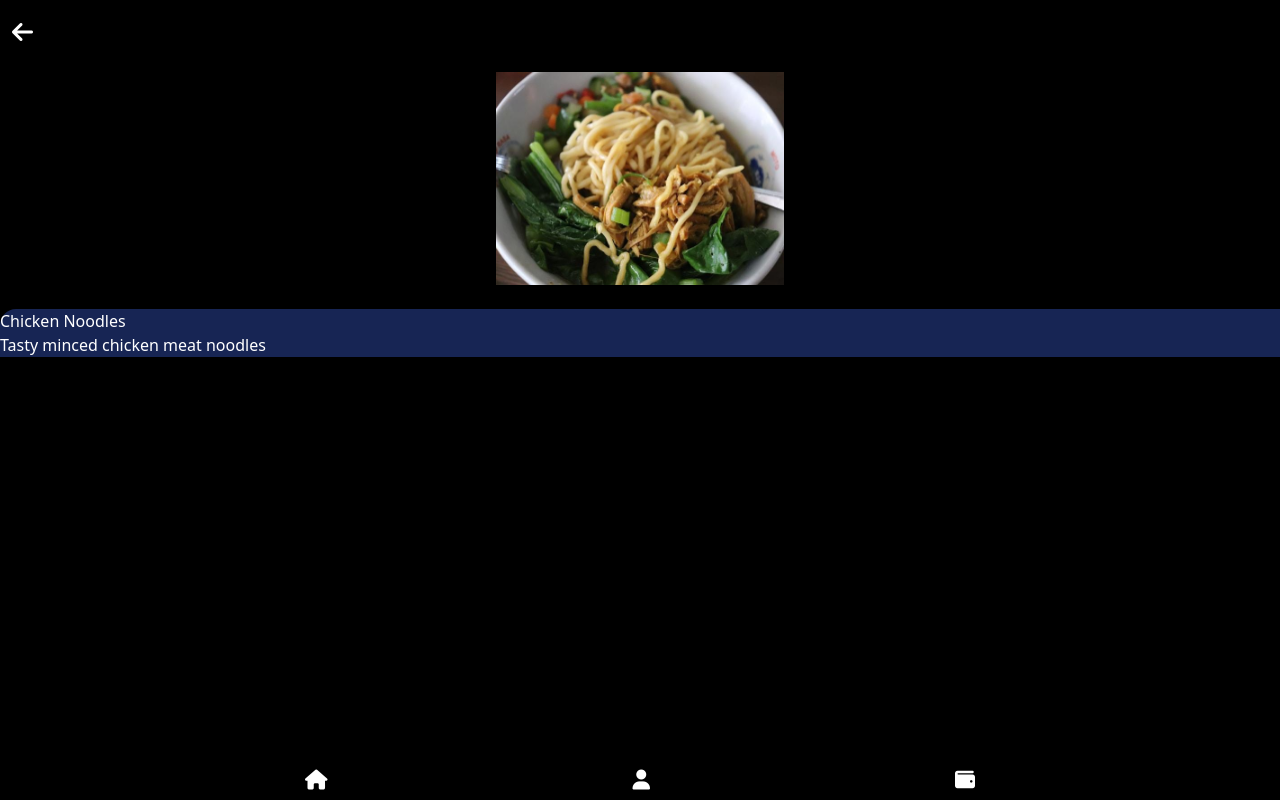
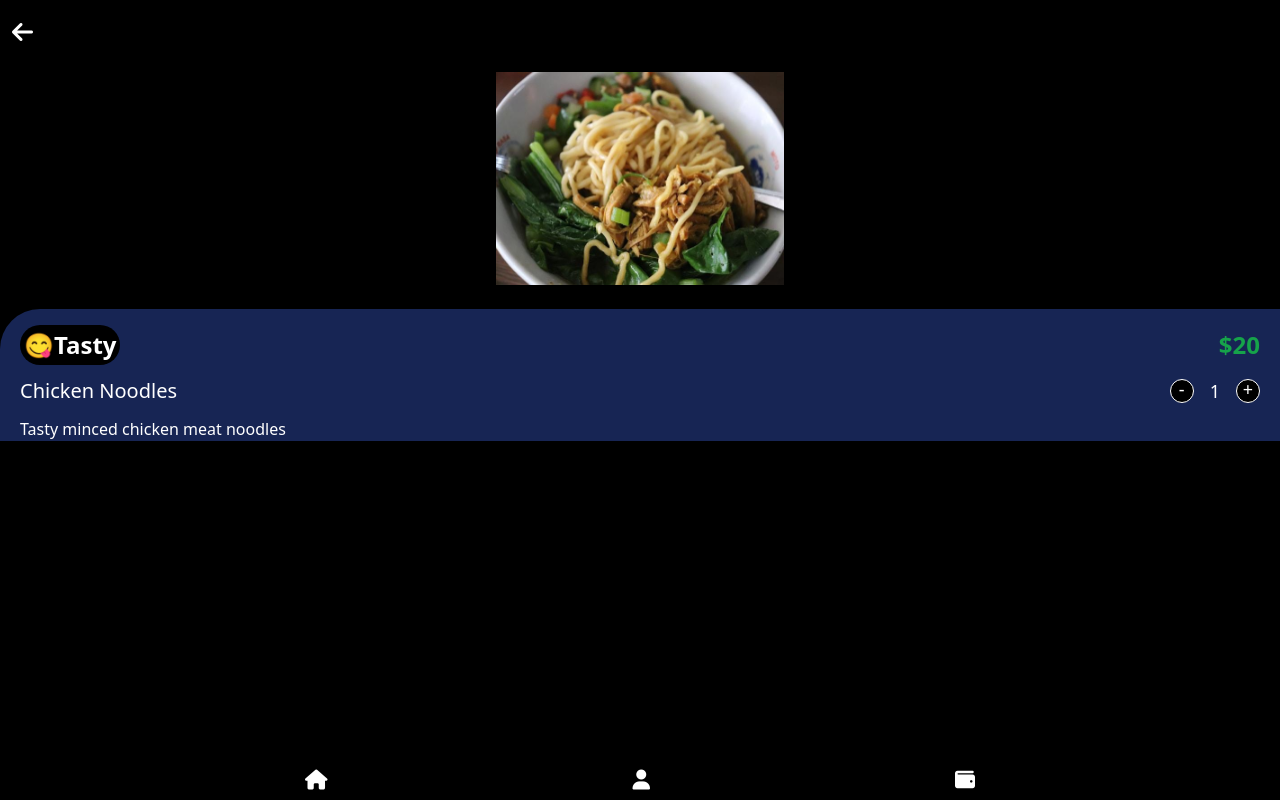
Before and after one commit to mA4rK0/portfolio-Order-Food-App, a React (Vite) app: page /menu/1 in a window 1280 px wide. Built offline with nearby package versions, Linux system fonts and the light colour scheme.

Commit message:
add design the menu page.

```diff
--- a/src/Food.json
+++ b/src/Food.json
@@ -9,28 +9,32 @@
           "name": "Chicken Noodles",
           "price": 8,
           "description": "Tasty minced chicken meat noodles",
-          "image": "Chicken Noodles (1).jpg"
+          "image": "Chicken Noodles (1).jpg",
+          "status": "😋Tasty"
         },
         {
           "id": 2,
           "name": "Beef Noodles",
           "price": 10.6,
           "description": "Delicious minced beef noodles",
-          "image": "beef noodles.jpg"
+          "image": "beef noodles.jpg",
+          "status": "😋Tasty"
         },
         {
           "id": 3,
           "name": "Ramen Noodles",
           "price": 12.4,
           "description": "Curry-flavoured ramen noodles with 1 boiled egg and chicken katsu",
-          "image": "ramen.jpg"
+          "image": "ramen.jpg",
+          "status": "⭐Favourite"
         },
         {
           "id": 4,
           "name": "Special Noodles",
           "price": 13.23,
           "description": "Special noodles with a mixture of sunny side up egg, beef mushroom and chicken",
-          "image": "special.jpg"
+          "image": "special.jpg",
+          "status": "⭐Favourite"
         }
       ]
     },
@@ -43,28 +47,32 @@
           "name": "Pepperoni Pizza",
           "price": 11,
           "description": "Tasty pepperoni pizza",
-          "image": "Chicken Noodles (1).jpg"
+          "image": "Chicken Noodles (1).jpg",
+          "status": "⭐Favourite"
         },
         {
           "id": 6,
           "name": "Cheese Pizza",
           "price": 9.7,
           "description": "Cheese pizza",
-          "image": "Chicken Noodles (1).jpg"
+          "image": "Chicken Noodles (1).jpg",
+          "status": "😋Tasty"
         },
         {
           "id": 7,
           "name": "Mexicano Pizza",
           "price": 12.3,
           "description": "pizza con extra de pimienta negra, extra de jalapeño, pimentón y extra picante",
-          "image": "Chicken Noodles (1).jpg"
+          "image": "Chicken Noodles (1).jpg",
+          "status": "😋Tasty"
         },
         {
           "id": 8,
           "name": "Italiano Pizza",
           "price": 99,
           "description": "pizza originale italiana cucinata secondo una ricetta segreta da un boss mafioso",
-          "image": "Chicken Noodles (1).jpg"
+          "image": "Chicken Noodles (1).jpg",
+          "status": "⭐Favourite"
         }
       ]
     },
@@ -77,28 +85,32 @@
           "name": "Fried Rice",
           "price": 7,
           "description": "Fried Rice with minced chicken meat",
-          "image": "Chicken Noodles (1).jpg"
+          "image": "Chicken Noodles (1).jpg",
+          "status": "⭐Favourite"
         },
         {
           "id": 10,
           "name": "Jumbo Fried",
           "price": 9.14,
           "description": "Jumbo Fried Rice with extra beef and chicken meat + egg",
-          "image": "Chicken Noodles (1).jpg"
+          "image": "Chicken Noodles (1).jpg",
+          "status": "😋Tasty"
         },
         {
           "id": 11,
           "name": "Red Spicy",
           "price": 8.7,
           "description": "Spicy Fried Rice",
-          "image": "Chicken Noodles (1).jpg"
+          "image": "Chicken Noodles (1).jpg",
+          "status": "🌶️Spicy"
         },
         {
           "id": 12,
           "name": "Nasi Merakyat",
           "price": 55.97,
           "description": "Dijamin 100% maknyusss...",
-          "image": "Chicken Noodles (1).jpg"
+          "image": "Chicken Noodles (1).jpg",
+          "status": "⭐Favourite"
         }
       ]
     },
@@ -111,28 +123,32 @@
           "name": "Root Beer",
           "price": 5,
           "description": "🥴🥴🥴🍻🍺🍸🥃",
-          "image": "Chicken Noodles (1).jpg"
+          "image": "Chicken Noodles (1).jpg",
+          "status": "⭐Favourite"
         },
         {
           "id": 14,
           "name": "Mineral Water",
           "price": 1.3,
           "description": "Fresh mineral water",
-          "image": "Chicken Noodles (1).jpg"
+          "image": "Chicken Noodles (1).jpg",
+          "status": "😋Tasty"
         },
         {
           "id": 15,
           "name": "Fantasy",
           "price": 4.53,
           "description": "Red Fanta",
-          "image": "Chicken Noodles (1).jpg"
+          "image": "Chicken Noodles (1).jpg",
+          "status": "😋Tasty"
         },
         {
           "id": 16,
           "name": "Ice Tea",
           "price": 3.12,
           "description": "Regular ice tea",
-          "image": "Chicken Noodles (1).jpg"
+          "image": "Chicken Noodles (1).jpg",
+          "status": "😋Tasty"
         }
       ]
     },
@@ -145,21 +161,24 @@
           "name": "Beef Hotplate",
           "price": 15,
           "description": "Tasty Hotplate with beef, soysauce, and some egg",
-          "image": "Chicken Noodles (1).jpg"
+          "image": "Chicken Noodles (1).jpg",
+          "status": "😋Tasty"
         },
         {
           "id": 18,
           "name": "Curry Hotplate",
           "price": 16.35,
           "description": "Curry Tastes",
-          "image": "Chicken Noodles (1).jpg"
+          "image": "Chicken Noodles (1).jpg",
+          "status": "⭐Favourite"
         },
         {
           "id": 19,
           "name": "Chicken Hotplate",
           "price": 14.22,
           "description": "Tasty Hotplate with chicken, soysauce, and some egg",
-          "image": "Chicken Noodles (1).jpg"
+          "image": "Chicken Noodles (1).jpg",
+          "status": "😋Tasty"
         }
       ]
     },
@@ -172,28 +191,32 @@
           "name": "Vanilla Ice Cream",
           "price": 0.6,
           "description": "Regular vanilla ice cream",
-          "image": "Chicken Noodles (1).jpg"
+          "image": "Chicken Noodles (1).jpg",
+          "status": "😋Tasty"
         },
         {
           "id": 21,
           "name": "Chocolate Ice Cream",
           "price": 1.1,
           "description": "Chocolate ice cream with choco chips",
-          "image": "Chicken Noodles (1).jpg"
+          "image": "Chicken Noodles (1).jpg",
+          "status": "😋Tasty"
         },
         {
           "id": 22,
           "name": "Strawberry Ice Cream",
           "price": 1.1,
           "description": "Strawberry flavour with extra strawberry jam",
-          "image": "Chicken Noodles (1).jpg"
+          "image": "Chicken Noodles (1).jpg",
+          "status": "⭐Favourite"
         },
         {
           "id": 23,
           "name": "Blueberry Ice Cream",
           "price": 1.1,
           "description": "Blueberry flavour",
-          "image": "Chicken Noodles (1).jpg"
+          "image": "Chicken Noodles (1).jpg",
+          "status": "⭐Favourite"
         }
       ]
     }
--- a/src/pages/A-Menu.jsx
+++ b/src/pages/A-Menu.jsx
@@ -36,10 +36,26 @@ export default function AMenu() {
             </button>
             <img src={`../src/img/thumb/${menu.image}`} className="my-6 mx-auto w-72 h-[13.296rem]" />
           </section>
-          <section className="bottom-element bg-input rounded-tl-2xl">
-            <section className="flex flex-col"></section>
-            <h1>{menu.name}</h1>
-            <p>{menu.description}</p>
+          <section className="bottom-element bg-input rounded-tl-[2.5rem]">
+            <section className="flex flex-col pt-4 gap-y-3">
+              <section className="flex flex-wrap justify-between px-5 items-center">
+                <p className="font-semibold text-2xl rounded-full bg-black p-1">{menu.status}</p>
+                <p className="text-yes text-2xl font-bold">$20</p>
+              </section>
+              <section className="flex flex-wrap justify-between px-5 items-center">
+                <p className="font-medium text-xl">{menu.name}</p>
+                <section className="flex flex-wrap gap-x-4 items-center">
+                  <section className="border ease-in-out duration-300 transition hover:shadow-white hover:opacity-80 hover:shadow-md text-lg text-bold rounded-full flex justify-center items-center w-6 h-6 bg-black border-white">
+                    <button className="pb-1">-</button>
+                  </section>
+                  <p className="text-lg font-normal">1</p>
+                  <section className="border ease-in-out duration-300 transition hover:shadow-white hover:opacity-80 hover:shadow-md text-lg text-bold rounded-full flex justify-center items-center w-6 h-6 bg-black border-white">
+                    <button className="pb-1">+</button>
+                  </section>
+                </section>
+              </section>
+              <p className="flex items-center pl-5">{menu.description}</p>
+            </section>
           </section>
         </section>
       </>
```
